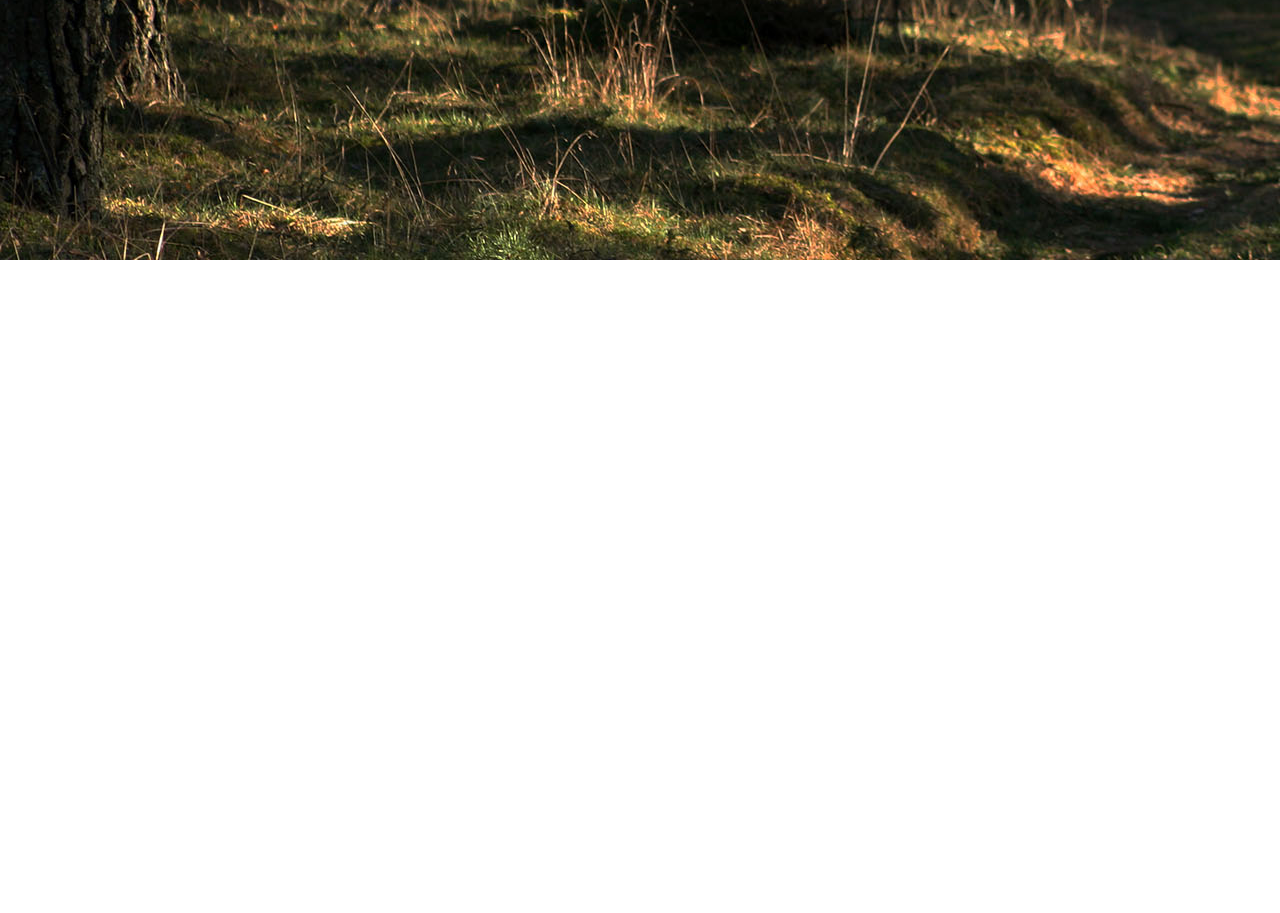
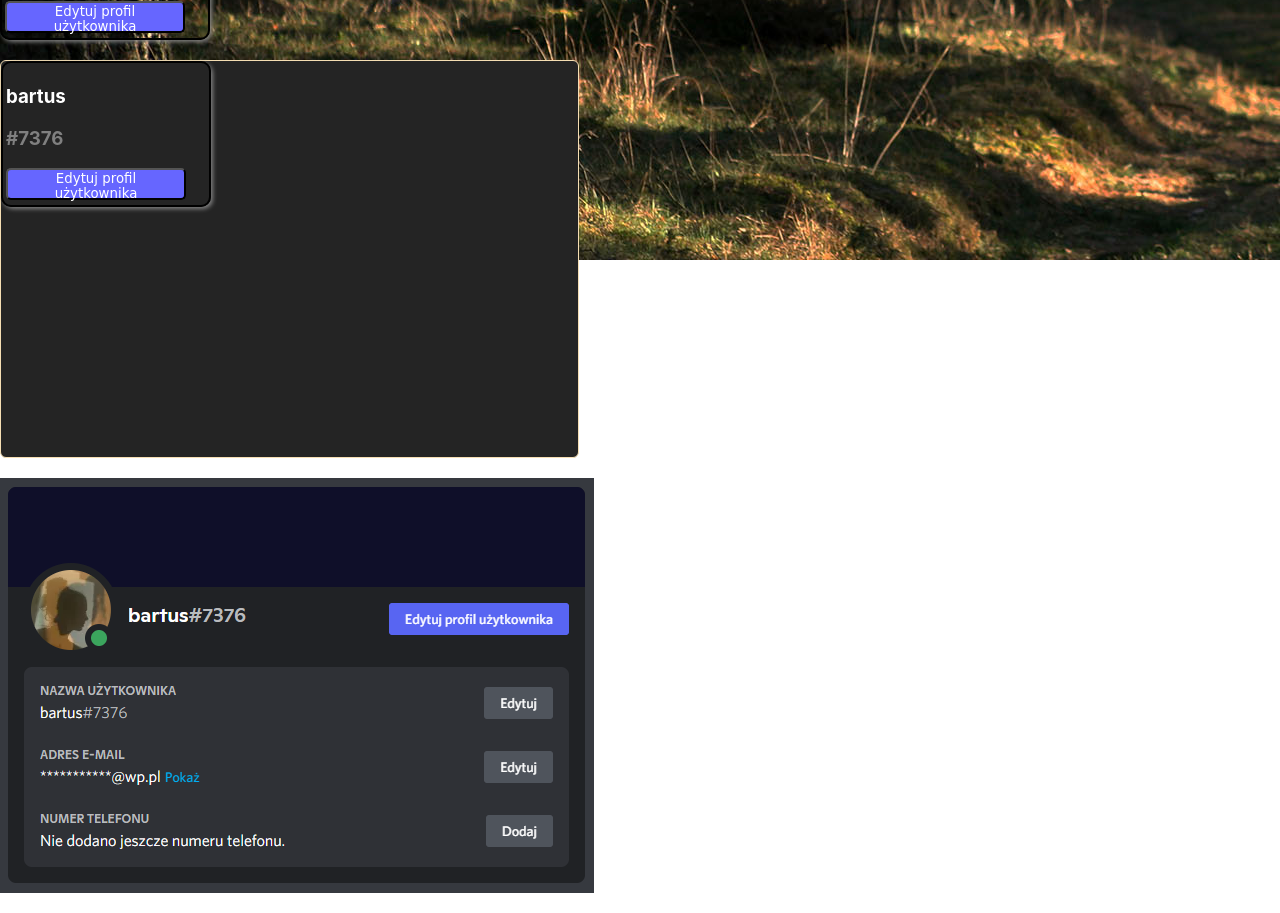
Before and after one commit to Snikerso/optymalisci, a React (Create React App) app: page /bartus in a window 1280 px wide. Shown: the part 540-1453 px from the top of the page. Before the commit the page ends 800 px from the top, so only its background shows below. Built offline with nearby package versions, Linux system fonts and the light colour scheme.

Commit message:
Profil discorda 1

```diff
--- /dev/null
+++ b/src/components/atoms/BarEdit/index.js
@@ -0,0 +1,12 @@
+import styled from "styled-components"
+
+export const BarEdit = styled.button`
+    width: 180px;
+    height: 32px;
+    color: white;
+    background-color: #6666ff;
+    border-radius: 5px;
+    font-family: "Comic Sans MS";
+    text-align: center;
+`
+export default BarEdit
--- /dev/null
+++ b/src/components/atoms/BarId/index.js
@@ -0,0 +1,6 @@
+import styled from "styled-components"
+
+export const BarId = styled.h3`
+    color: grey;
+`
+export default BarId
--- /dev/null
+++ b/src/components/atoms/BarNick/index.js
@@ -0,0 +1,6 @@
+import styled from "styled-components"
+
+export const BarNick = styled.h3`
+    color: white;
+`
+export default BarNick
--- /dev/null
+++ b/src/components/molecules/BarName/index.js
@@ -0,0 +1,15 @@
+import React from 'react';
+import { BarNick } from '../../atoms/BarNick';
+import { BarId } from '../../atoms/BarId';
+import { Wrapper } from './styles';
+import BarEdit from '../../atoms/BarEdit';
+
+export const BarName = ({nick, id}) => {
+    return (
+        <Wrapper>
+            <BarNick>{nick}</BarNick><BarId>{id}</BarId>
+            <BarEdit>Edytuj profil użytkownika</BarEdit>
+            {/* ZŁĄCZYĆ JE DO JEDNEJ LINIJKI BARTUS + #7376 */}
+        </Wrapper>
+    );
+};
--- /dev/null
+++ b/src/components/molecules/BarName/styles.js
@@ -0,0 +1,10 @@
+import styled from "styled-components";
+
+export const Wrapper = styled.div`
+    width: 200px;
+    padding: 3px;
+    box-shadow: 2px 2px 4px grey;
+    border: 2px solid black;
+    border-radius: 10px;
+
+`
--- /dev/null
+++ b/src/components/organism/BarDiscord/index.js
@@ -0,0 +1,11 @@
+import React from 'react';
+import { BarName } from '../../molecules/BarName';
+import { Wrapper } from './styles';
+
+export const BarDiscord = ({  }) => {
+    return(
+        <Wrapper>
+            <BarName nick='bartus' id='#7376'></BarName>
+        </Wrapper>
+    )
+};
--- /dev/null
+++ b/src/components/organism/BarDiscord/styles.js
@@ -0,0 +1,10 @@
+import styled from "styled-components";
+
+export const Wrapper = styled.div`
+    width: 577px;
+    height: 396px;
+    border-radius: 6px;
+    background-color: #242424;
+    border: 1px solid wheat;
+
+`
--- a/src/views/BartusView/index.js
+++ b/src/views/BartusView/index.js
@@ -1,6 +1,10 @@
 import React from 'react';
 import './view.css';
 import { Link } from 'react-router-dom';
+import BarNick from '../../components/atoms/BarNick';
+import BarId from '../../components/atoms/BarId';
+import { BarName } from '../../components/molecules/BarName';
+import { BarDiscord } from '../../components/organism/BarDiscord';
 
 export const BartusView = ({ back, title }) => {
   return (
@@ -11,6 +15,14 @@ export const BartusView = ({ back, title }) => {
         Back to {back.textHome}
       </Link>
       <br></br>
+      <BarNick>bartus</BarNick><BarId>#7376</BarId>
+      <br></br>
+      <BarName nick='bartus' id='#7376'></BarName>
+      <br></br>
+      <BarDiscord></BarDiscord>
+      <br></br>
+      <div className="bartusDiscordGoal"></div>
+      <br></br>
     </div>
   );
 };
--- a/src/views/BartusView/view.css
+++ b/src/views/BartusView/view.css
@@ -19,3 +19,9 @@
 .bartusTitle{
   color: wheat;
 }
+
+.bartusDiscordGoal{
+  background-image: url("../../../public/bartusDiscordGoal.png");
+  width: 594px;
+  height: 415px;
+}
```
Also changed, not shown: public/bartusDiscordGoal.png (added), 1 other file (tests, documents, lock files or other folders).
